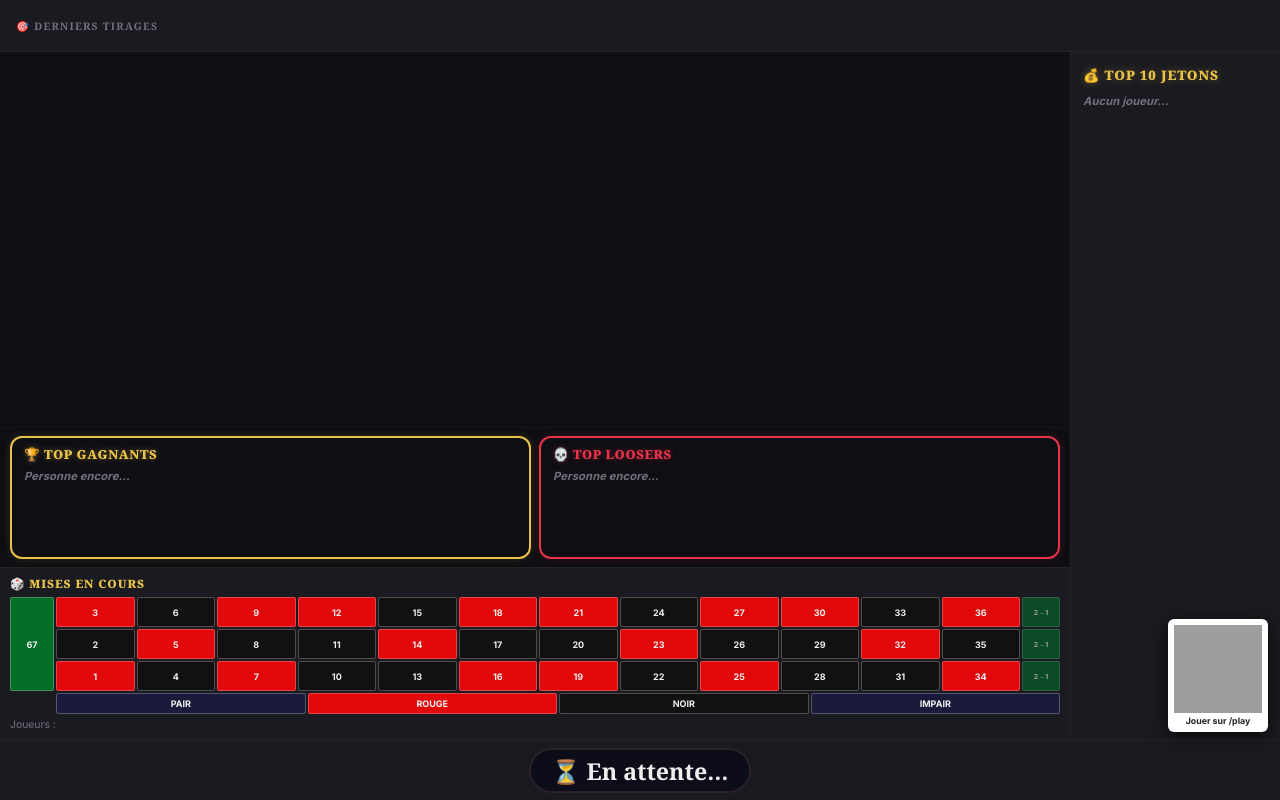
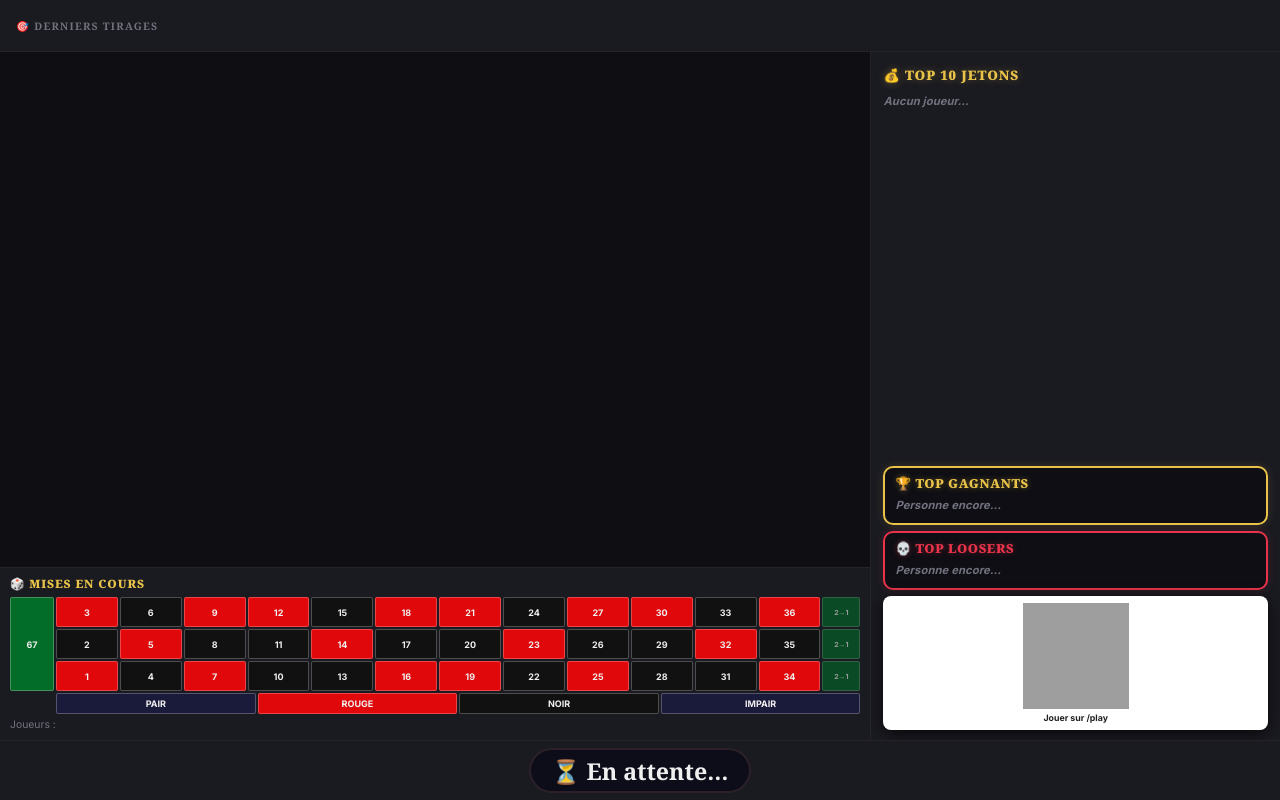
Before and after one commit to BigFoot3/casino-app, a Flask app: page /roulette/display in a window 1280 px wide. Run offline with Flask 3, Linux system fonts and the light colour scheme; data comes from the database, SQL or seed files in the repository; data that the repository does not hold is empty; grey boxes are pictures that could not be loaded.

Commit message:
feat(display): widen right panel, larger wheel, consolidate leaderboards+QR
A1: #right-panel width 210px → flex: 0 0 32% (center-panel stays flex:1 = 68%)
A2: scaleWheel target → Math.min(avail*0.88, vh*0.68) for larger wheel
A3: remove #bottom-panels from center column; move #lb-winners + #lb-losers
    into #right-panel below #top-holders-list; CSS updated flex:1→flex-shrink:0
A4: #qr-block de-fixed → in-flow last child of #right-panel (margin-top:auto);
    img 88px → 106px (+20%)

Co-Authored-By: Claude Sonnet 4.6 <noreply@anthropic.com>

```diff
--- a/static/js/display.js
+++ b/static/js/display.js
@@ -52,7 +52,7 @@ function scaleWheel() {
   const NATIVE = 312;
   const panel  = document.getElementById('wheel-panel');
   const avail  = panel ? Math.min(panel.clientHeight, panel.clientWidth) : window.innerHeight;
-  const target = Math.min(avail * 0.75, window.innerHeight * 0.62);
+  const target = Math.min(avail * 0.88, window.innerHeight * 0.68);
   const scale  = target / NATIVE;
   cont.style.transform       = `scale(${scale.toFixed(4)})`;
   cont.style.transformOrigin = 'center center';
--- a/templates/roulette/display.html
+++ b/templates/roulette/display.html
@@ -134,24 +134,14 @@
       z-index: 50;
     }
 
-    /* ── Bottom panels: top gagnants + top perdants (side by side) ───── */
-    #bottom-panels {
+    /* ── Leaderboard cards (in right panel, stacked vertically) ────────── */
+    #lb-winners, #lb-losers {
       flex-shrink: 0;
-      height: 140px;
-      display: flex;
-      flex-direction: row;
-      gap: 8px;
-      padding: 8px 10px;
-      background: #0E0E13;
-      border-top: 1px solid rgba(91,64,62,0.15);
-    }
-
-    #lb-winners, #lb-losers {
-      flex: 1;
       background: rgba(14,14,19,0.95);
-      border-radius: 12px;
-      padding: 8px 12px 10px;
+      border-radius: 10px;
+      padding: 7px 10px 8px;
       overflow: hidden;
+      margin-bottom: 6px;
     }
 
     #lb-winners {
@@ -191,16 +181,16 @@
     .lb-net-neg { color: #FFB4AB; }
     .lb-empty   { color: #72727F; font-size: .7rem; font-style: italic; }
 
-    /* ── Right panel — top 10 token holders ────────────────────────────── */
+    /* ── Right panel — leaderboards + QR (32% width) ───────────────────── */
     #right-panel {
-      flex-shrink: 0;
-      width: 210px;
+      flex: 0 0 32%;
       display: flex;
       flex-direction: column;
       background: #1A1A21;
       border-left: 1px solid rgba(91,64,62,0.2);
       padding: 14px 12px 10px;
       overflow: hidden;
+      min-width: 0;
     }
 
     .rp-title {
@@ -217,6 +207,7 @@
 
     #top-holders-list {
       flex: 1;
+      min-height: 0;
       overflow-y: auto;
       overflow-x: hidden;
     }
@@ -398,15 +389,20 @@
       color: #E9C349;
     }
 
-    /* ── QR block (fixed bottom-right) ─────────────────────────────────── */
+    /* ── QR block (bottom of right panel, in-flow) ──────────────────────── */
     #qr-block {
-      position: fixed; bottom: 68px; right: 12px;
-      background: #fff; padding: 6px; border-radius: 6px;
-      z-index: 200;
+      flex-shrink: 0;
+      margin-top: auto;
+      display: flex;
+      flex-direction: column;
+      align-items: center;
+      background: #fff;
+      padding: 7px;
+      border-radius: 8px;
       box-shadow: 0 4px 16px rgba(0,0,0,.7);
     }
-    #qr-block img { width: 88px; height: 88px; display: block; }
-    #qr-block p   { font-size: .55rem; text-align: center; color: #222; margin-top: 2px; font-weight: bold; }
+    #qr-block img { width: 106px; height: 106px; display: block; }
+    #qr-block p   { font-size: .55rem; text-align: center; color: #222; margin-top: 3px; font-weight: bold; }
 
     /* ── Round leaderboard overlay (center-bottom, auto-hides after 5s) ─ */
     @keyframes rlPopIn {
@@ -503,18 +499,6 @@
       <div id="winning-display"></div>
     </div>
 
-    <!-- Bottom: top gagnants / top perdants — compact side-by-side cards -->
-    <div id="bottom-panels">
-      <div id="lb-winners">
-        <div class="lb-title">🏆 Top Gagnants</div>
-        <div id="lb-winners-list"><div class="lb-row lb-empty">Chargement…</div></div>
-      </div>
-      <div id="lb-losers">
-        <div class="lb-title">💀 Top Loosers</div>
-        <div id="lb-losers-list"><div class="lb-row lb-empty">Chargement…</div></div>
-      </div>
-    </div>
-
     <!-- Live bet grid (visible, bottom of center column) -->
     <div id="bet-panel">
       <h3>🎲 Mises en cours</h3>
@@ -579,11 +563,23 @@
     </div>
   </div>
 
-  <!-- Right column: top 10 token holders, full height -->
+  <!-- Right column: top 10 jetons + top gagnants/perdants + QR -->
   <div id="right-panel">
     <div class="rp-title">💰 Top 10 Jetons</div>
     <div id="top-holders-list">
       <div class="lb-row lb-empty">Chargement…</div>
+    </div>
+    <div id="lb-winners">
+      <div class="lb-title">🏆 Top Gagnants</div>
+      <div id="lb-winners-list"><div class="lb-row lb-empty">Chargement…</div></div>
+    </div>
+    <div id="lb-losers">
+      <div class="lb-title">💀 Top Loosers</div>
+      <div id="lb-losers-list"><div class="lb-row lb-empty">Chargement…</div></div>
+    </div>
+    <div id="qr-block">
+      <img id="qr-img" src="/api/session/qr" alt="QR /play">
+      <p>Jouer sur /play</p>
     </div>
   </div>
 
@@ -631,12 +627,6 @@
   </div>
 </div>
 
-<!-- QR code (fixed bottom-right) -->
-<div id="qr-block">
-  <img id="qr-img" src="/api/session/qr" alt="QR /play">
-  <p>Jouer sur /play</p>
-</div>
-
 <!-- Roulette wheel engine (creates #container, appended to body, moved by display.js) -->
 <script src="/static/roulette/assets/js/app.js"></script>
 <!-- Display controller -->
```
